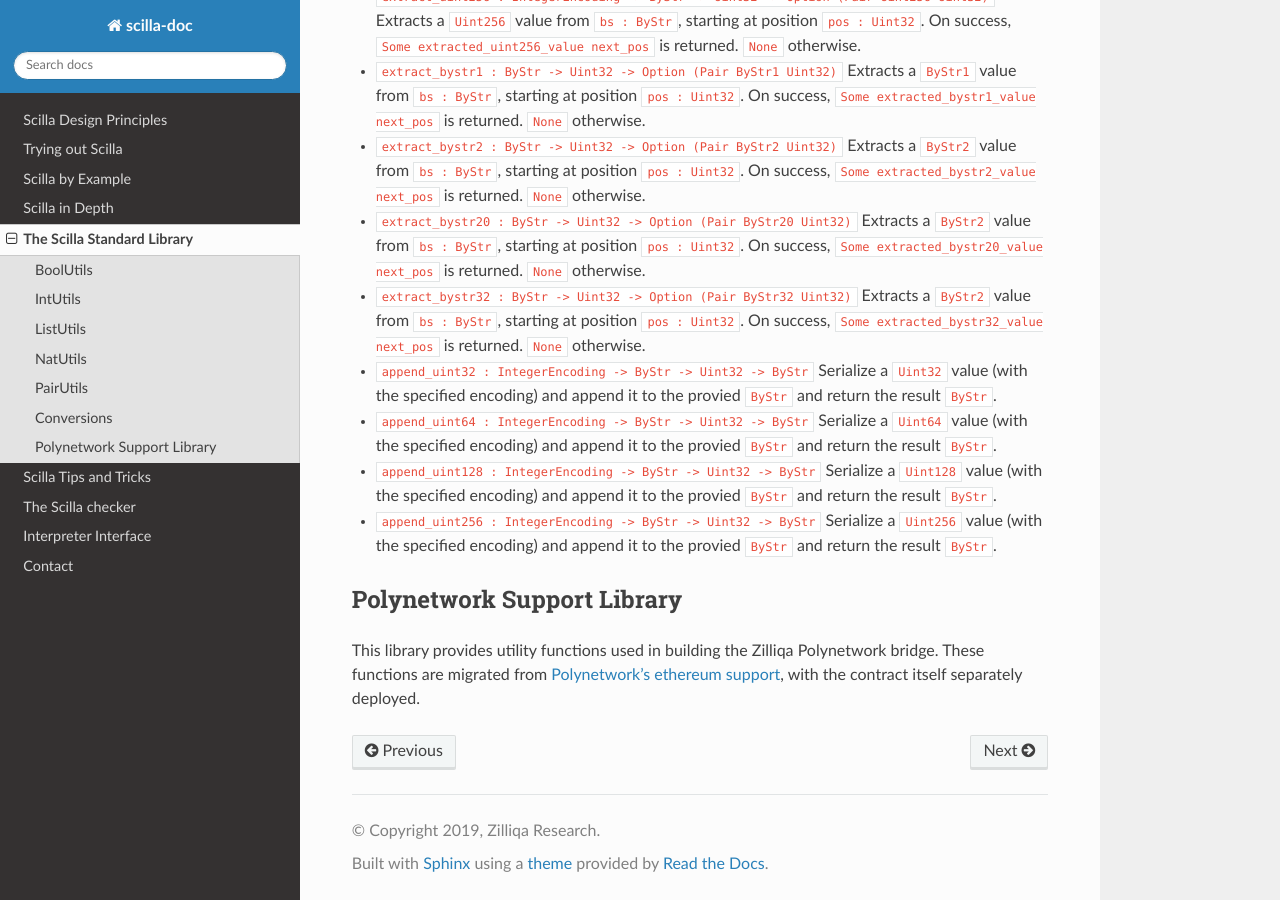
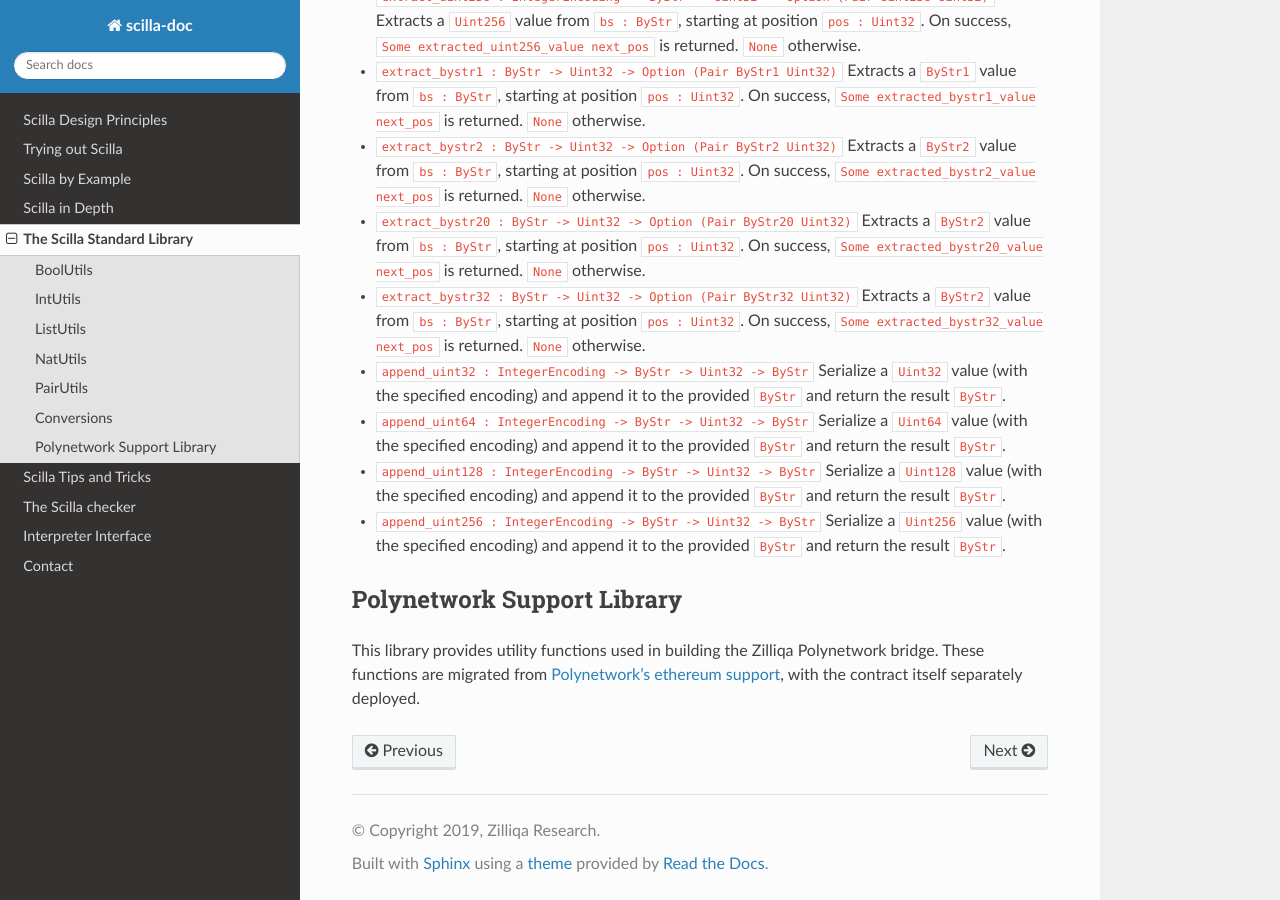
Before and after one commit to Zilliqa/scilla-docs, a Sphinx documentation site: the page built from docs/source/stdlib.rst, in a window 1280 px wide and 900 px high, scrolled down 7208 px. Built offline with Sphinx 7.4.7 and the Read the Docs theme 2.0.0, drawn with Linux system fonts in a browser that asks for light colours; some of the changed text lies outside the part shown.

Commit message:
Fix typos caught in the review

```diff
--- a/docs/source/stdlib.rst
+++ b/docs/source/stdlib.rst
@@ -436,19 +436,19 @@ byte string.
   On success, ``Some extracted_bystr32_value next_pos`` is returned. ``None`` otherwise.
 
 - ``append_uint32 : IntegerEncoding -> ByStr -> Uint32 -> ByStr``
-  Serialize a ``Uint32`` value (with the specified encoding) and append it to the provied
+  Serialize a ``Uint32`` value (with the specified encoding) and append it to the provided
   ``ByStr`` and return the result ``ByStr``.
 
 - ``append_uint64 : IntegerEncoding -> ByStr -> Uint32 -> ByStr``
-  Serialize a ``Uint64`` value (with the specified encoding) and append it to the provied
+  Serialize a ``Uint64`` value (with the specified encoding) and append it to the provided
   ``ByStr`` and return the result ``ByStr``.
 
 - ``append_uint128 : IntegerEncoding -> ByStr -> Uint32 -> ByStr``
-  Serialize a ``Uint128`` value (with the specified encoding) and append it to the provied
+  Serialize a ``Uint128`` value (with the specified encoding) and append it to the provided
   ``ByStr`` and return the result ``ByStr``.
 
 - ``append_uint256 : IntegerEncoding -> ByStr -> Uint32 -> ByStr``
-  Serialize a ``Uint256`` value (with the specified encoding) and append it to the provied
+  Serialize a ``Uint256`` value (with the specified encoding) and append it to the provided
   ``ByStr`` and return the result ``ByStr``.
 
 Polynetwork Support Library
```
Also changed, not shown: other parts of docs/source/stdlib.rst (+1 -1 lines).
